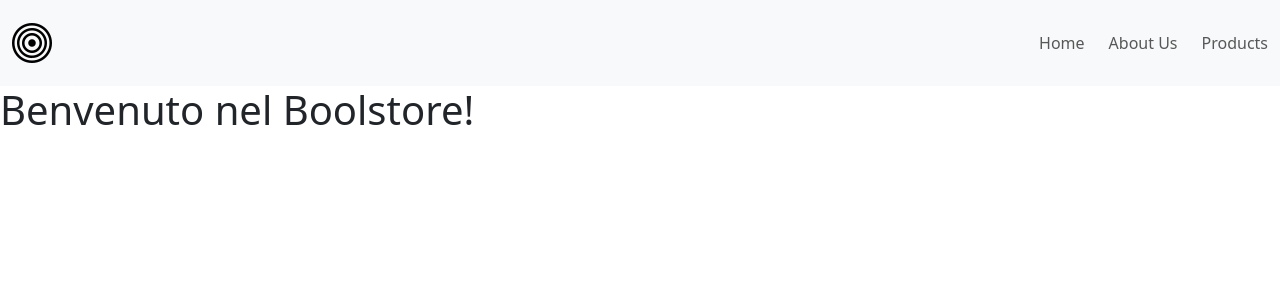
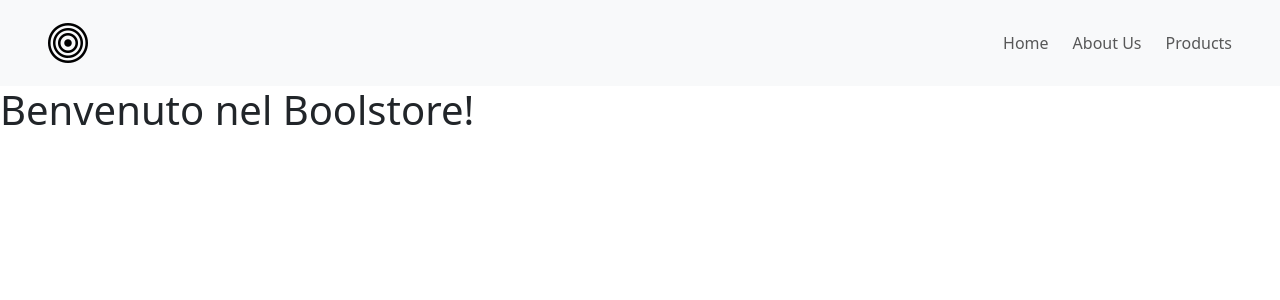
Before and after one commit to gabrielemarchesano/react-router, a React (Vite) app: page / in a window 1280 px wide. Shown: the top 300 px of the page. Built offline with nearby package versions, Linux system fonts and the light colour scheme.

Commit message:
add main route to apply the default layout

```diff
--- a/src/App.jsx
+++ b/src/App.jsx
@@ -2,6 +2,7 @@ import { BrowserRouter, Route, Routes } from "react-router-dom"
 import Homepage from "./pages/Homepage"
 import AboutUsPage from "./pages/AboutUsPage"
 import ProductsPage from "./pages/ProductsPage"
+import DefaultLayout from "./layouts/DefaultLayout"
 
 
 function App() {
@@ -10,9 +11,11 @@ function App() {
     <>
       <BrowserRouter>
         <Routes>
-          <Route  path="/" element={<Homepage />} />
-          <Route path="/about" element={<AboutUsPage />} />
-          <Route path="/products" element={<ProductsPage />} />
+          <Route element={<DefaultLayout />}>
+            <Route  path="/" element={<Homepage />} />
+            <Route path="/about" element={<AboutUsPage />} />
+            <Route path="/products" element={<ProductsPage />} />
+          </Route>
         </Routes>
       </BrowserRouter>
     </>
--- a/src/components/Header.jsx
+++ b/src/components/Header.jsx
@@ -4,7 +4,6 @@ export default function Header(){
   return(
     <>
       <Navbar />
-      <h1>Benvenuto nel Boolstore!</h1>
     </>
   )
 }
--- a/src/components/Navbar.jsx
+++ b/src/components/Navbar.jsx
@@ -21,7 +21,7 @@ export default function Navbar() {
   return (
     <>
       <nav class="navbar bg-body-tertiary">
-        <div class="container-fluid">
+        <div class="container-fluid px-5">
           <a class="navbar-brand" href="/"><i className="bi bi-bullseye fs-1"></i></a>
           <div class="items">
             <ul class="navbar-nav flex-row gap-4">
--- /dev/null
+++ b/src/layouts/DefaultLayout.jsx
@@ -0,0 +1,11 @@
+import { Outlet } from "react-router-dom";
+import Header from "../components/Header";
+
+export default function DefaultLayout(){
+  return(
+    <>
+      <Header />
+      <Outlet />
+    </>
+  )
+}
--- a/src/pages/Homepage.jsx
+++ b/src/pages/Homepage.jsx
@@ -1,9 +1,6 @@
-import Navbar from "../components/Navbar";
-
 export default function Homepage(){
   return(
     <>
-      <Navbar />
       <h1>Benvenuto nel Boolstore!</h1>
     </>
   )
--- a/src/pages/ProductsPage.jsx
+++ b/src/pages/ProductsPage.jsx
@@ -18,12 +18,12 @@ export default function ProductsPage() {
 
   return (
     <>
-      <ul>
+      <div className="container-fluid px-5">
+        <ul className="p-0">
           <div className="row row-cols-1 row-cols-md-3 py-4 row-gap-4">
             {
               products.map((product) => (
                 <li className="list-unstyled" key={product.id}>
-
                   <div className="card">
                     <div className="card-header d-flex p-0 align-items-center">
                       <div className="px-3 py-4">
@@ -47,6 +47,7 @@ export default function ProductsPage() {
             }
           </div>
         </ul>
+      </div>
     </>
   )
 }
```
Lines whose indentation alone changed are shown as unchanged.
